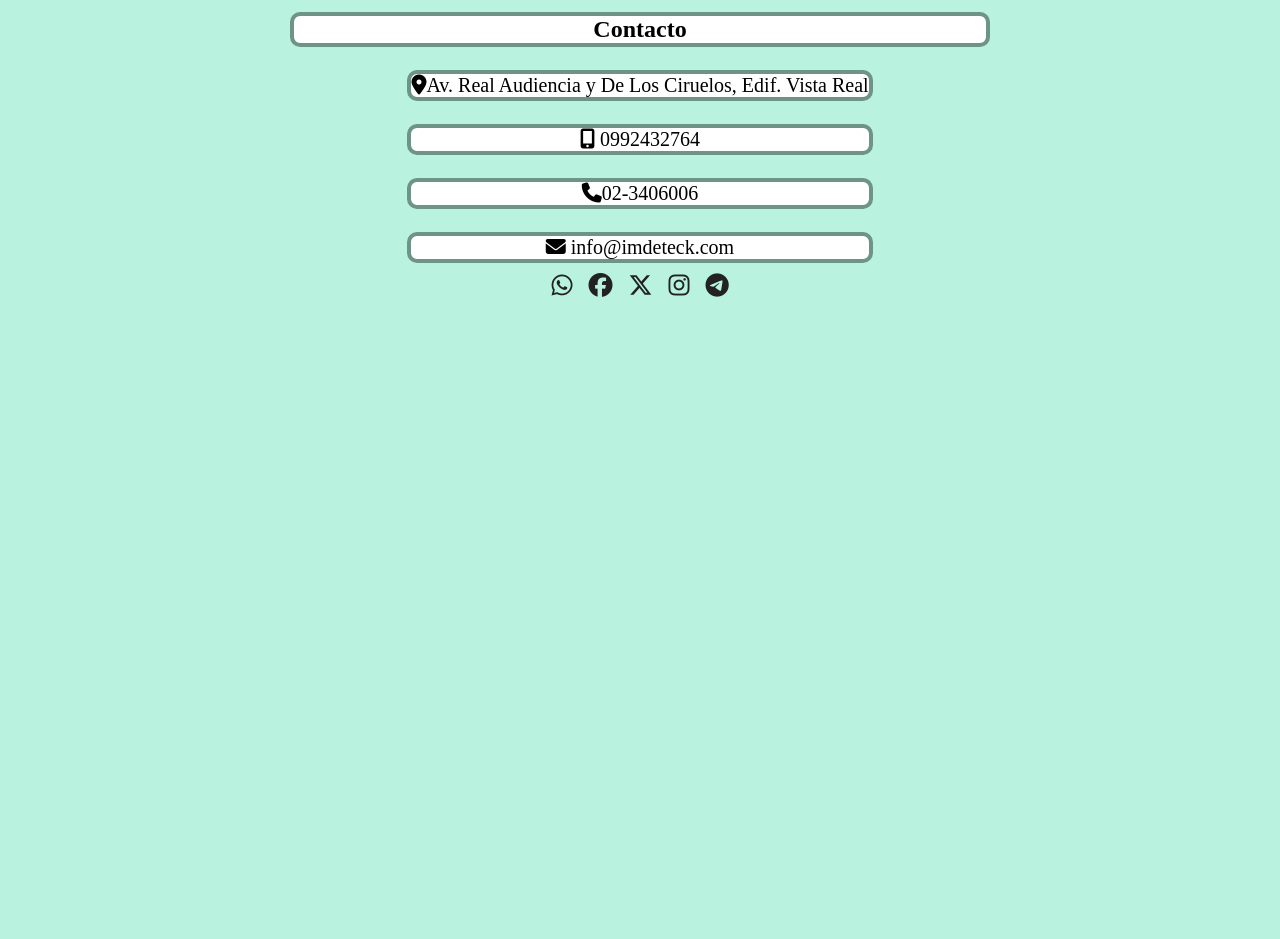
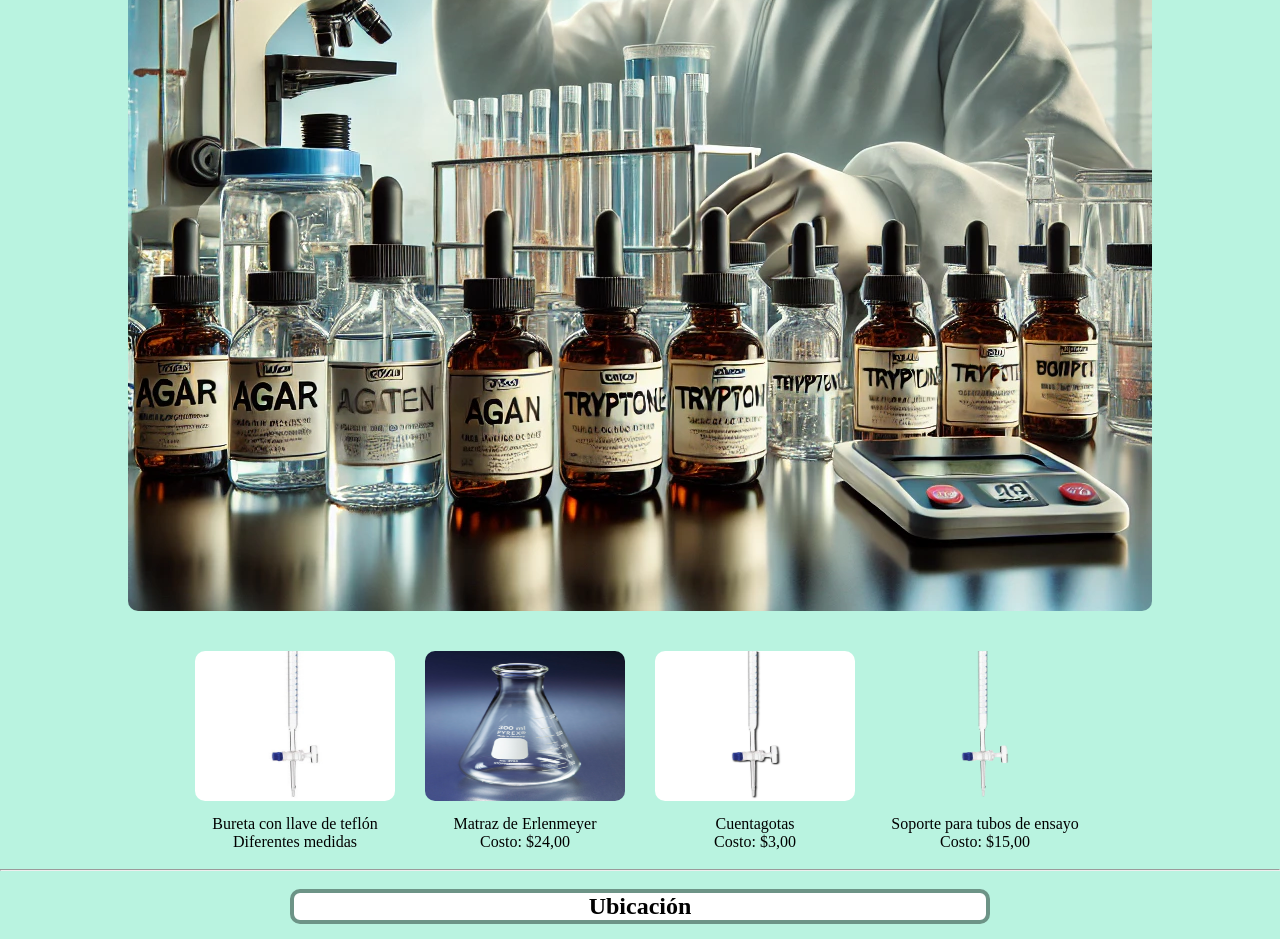
Before and after one commit to Imdeteck/imdeteck.github.io, a plain HTML site: page index.html in a window 1280 px wide. Shown: the part 5917-6856 px from the top of the page. Before the commit the page ends 6217 px from the top, so only its background shows below. Drawn offline with Linux system fonts and the light colour scheme; grey boxes are pictures that could not be loaded.

Commit message:
Update index.html

```diff
--- a/index.html
+++ b/index.html
@@ -14,7 +14,7 @@
   <body>
     <div class="contenedor2">
       <nav class="navbar" id="navbar">
-        <h2>IMDETECK S.A.S.</h2>
+        <h2 class="title-principal">IMDETECK S.A.S.</h2>
         <ul class="menu">
           <li><a href="#">Inicio</a></li>
           <li>
@@ -23,6 +23,7 @@
               <li><a href="#plasticos">Plastico</a></li>
               <li><a href="#vidrio">Vidrio</a></li>
               <li><a href="#equipos">Equipos</a></li>
+              <li><a href="#medios_cultivo">Medios de Cultivo</a></li>
             </ul>
           </li>
           <li><a href="#ubicacion">Ubicación</a></li>
@@ -261,6 +262,54 @@
     </div>
     <br>
     <hr />
+    <!--Medios de Cultivo-->
+    <hr />
+    <div class="title" id="medios_cultivo">
+      <br>
+      <label class="info" id="title-tema">Medios de Cultivo</label>
+      <br>
+      <img class="title-image" src="medios de cultivo.jpg" />
+    </div>
+    <div class="productos">
+      <div class="productos1">
+        <img class="produ" src="bureta de laboratorio con llave .jpg" alt="buerta" />
+        <br />
+        <label>Bureta con llave de teflón</label>
+        <br />
+        <label>Diferentes medidas</label>
+      </div>
+      <div class="productos1">
+        <img
+          class="produ"
+          src="Matraces-Erlenmeyer.png"
+          alt="Logo TechLabSupply"
+        />
+        <br />
+        <label>Matraz de Erlenmeyer</label>
+        <br />
+        <label>Costo: $24,00</label>
+      </div>
+      <div class="productos1">
+        <img class="produ" src="bureta4.png" alt="Logo TechLabSupply" />
+        <br />
+        <label>Cuentagotas</label>
+        <br />
+        <label>Costo: $3,00</label>
+      </div>
+      <div class="productos1">
+        <img
+          class="produ"
+          src="bureta2.png"
+          alt="Logo TechLabSupply"
+        />
+        <br />
+        <label>Soporte para tubos de ensayo</label>
+        <br />
+        <label>Costo: $15,00</label>
+      </div>
+    </div>
+    <br>
+    <hr />
     <br>
     <!-- Ubicación Empresa -->
     <div class="nproductos" id="ubicacion">
```
